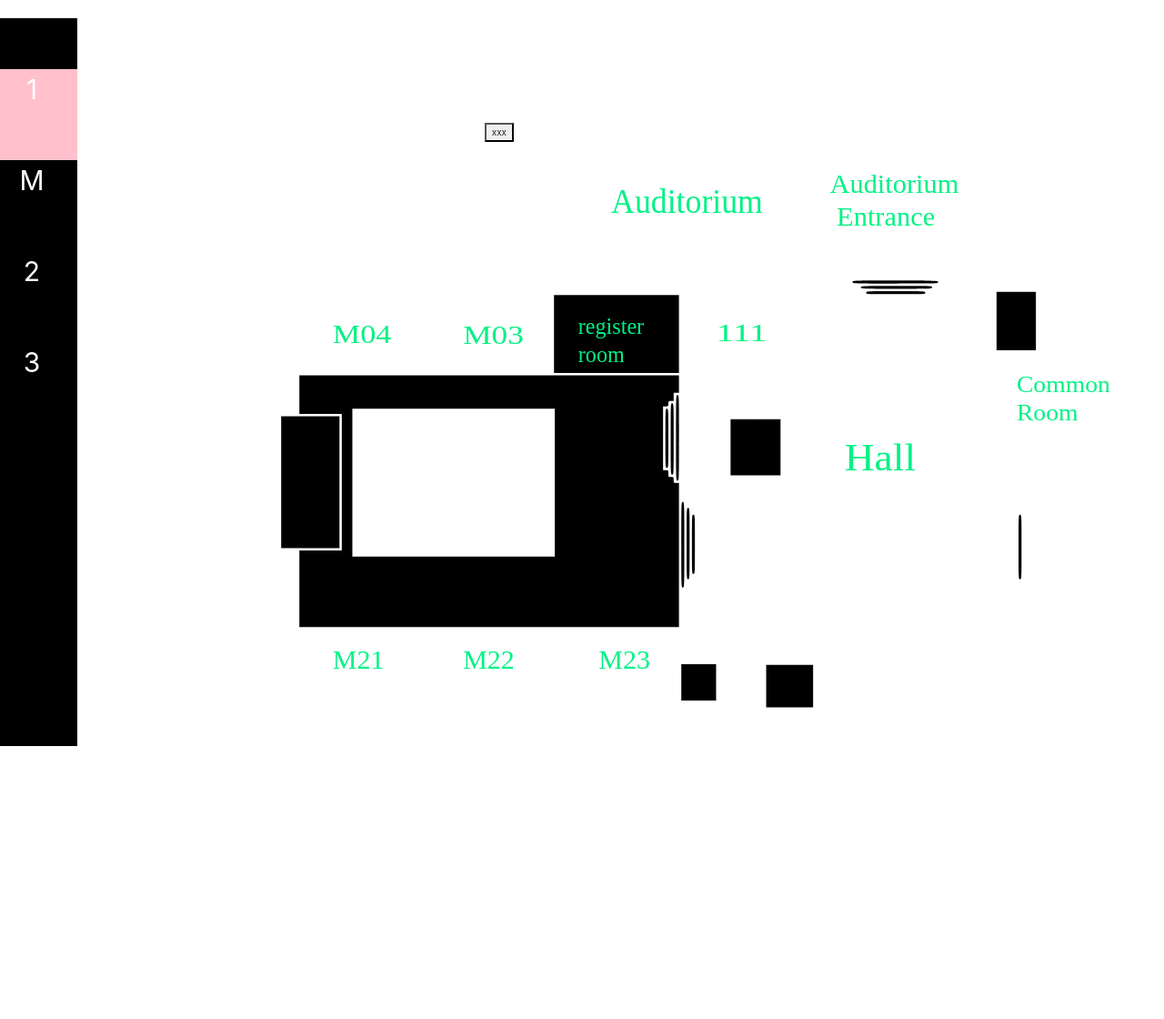
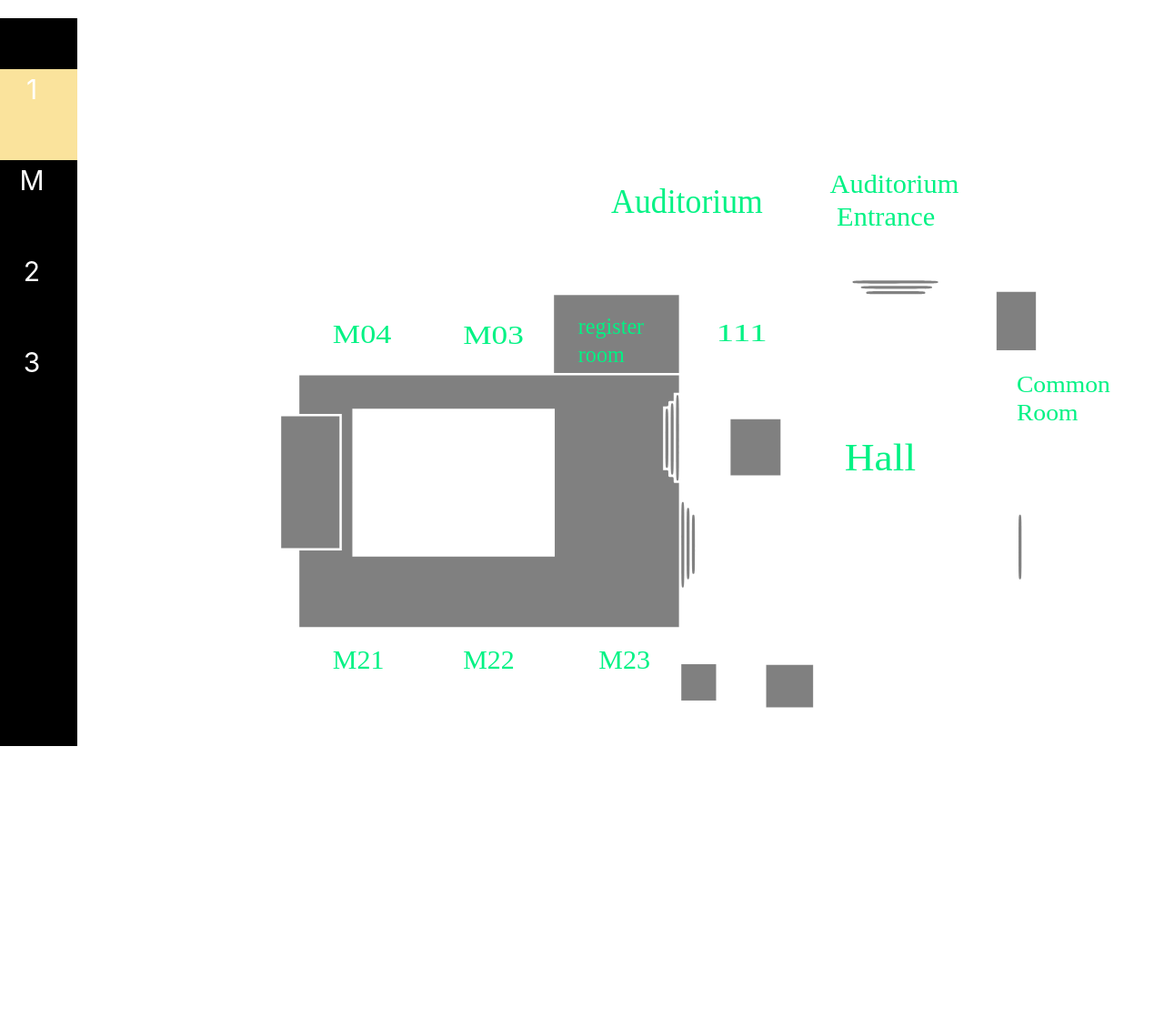
Before and after one commit to meenajaeiei/project, a Django app: page /reservation_map_1/ in a window 1280 px wide, after a click that opens the changed part. Shown: the part 113-1233 px from the top of the page at 91% size. Run offline with Django 3.2, Linux system fonts and the light colour scheme; data that the repository does not hold is empty; some libraries are stand-ins or nearby versions.

Commit message:
add datetime and change map color

```diff
--- a/static/css/style.css
+++ b/static/css/style.css
@@ -39,12 +39,6 @@ a:link {
 	text-decoration: none;
 }
 
-/* #welcome {
-	background: url("img/it_background.jpeg") no-repeat;
-    height: 100%;
-    background-size: cover;
-} */
-
 #floor-side {
 	width: 100px;
 	height: 100%;
@@ -63,7 +57,7 @@ a:link {
 }
 
 .active, .floor-number:hover {
-	background: pink;
+	background: #fae39c;
 }
 
 #floor {
@@ -73,7 +67,6 @@ a:link {
 
 .not-active {
 	pointer-events: none;
-	/*fill: orange;*/
 }
 
 #floor1-m-map {
@@ -89,25 +82,16 @@ a:link {
 	display: none;
 }
 
-/* .room {
-	position: relative;
-	background: pink;
-	border:1px solid white;
-}
-
-.room:hover {
-	background: #ea899a;
-} */
 
 .floor-1-no{
-	fill:grey;
+	fill:#FAC381;
 }
 
 .floor-1-yes{
-	fill:pink;
+	fill:#7491d0;
 }
 .floor-1-yes:hover{
-	fill: orange;
+	fill: #3867ce;
 }
 
 #detail-box {
@@ -121,6 +105,11 @@ a:link {
 	background: rgba(0,0,0,80%);
 	transition: 1s;
 	padding-left: 2%;
+	color: #FFF;
+}
+
+#detail-box p {
+	display: none;
 }
 
 #close-detail {
@@ -134,17 +123,16 @@ a:link {
 
 #room-number {
 	font-size: 5vw;
-	color: #FFF;
 	display: none;
+	margin: 0;
 }
 
 #status {
 	font-size: 2vw;
-	color: #FFF;
 	display: none;
 }
 
-#reservation {
+/*#reservation {
 	font-size: 1vw;
 	text-align: center;
 	width: 10vw;
@@ -153,10 +141,27 @@ a:link {
 	color: #000;
 	border: none;
 	display: none;
+}*/
+
+input[type=datetime-local] {
+	border: 0;
+  border-radius: 3px;
+  margin: 2px;
+  padding:5px;
+}
+
+button[type="submit"] {
+	margin: 30px 0;
+	background-color: #fae39c;
+	border: 12px;
+	color: #000;
+	padding: 20px;
+	display: none;
 }
 
 path {
 	stroke: #FFF;
+	fill: grey;
 	transition: fill 0.3s;
 }
 
--- a/static/js/script.js
+++ b/static/js/script.js
@@ -13,20 +13,6 @@ for (var i = 0; i < floorSelected.length; i++) {
 }
 
 function showFloor(floorNumber) {
-	console.log(floorNumber);
-
-	//set all block map to gray
-	for(i=0; i<allRooms.childElementCount; i++){
-		allRooms.children[i].style.fill = "gray";
-		allRooms.children[i].style.pointerEvents = "none";
-	}
-
-	//set selected floor to change color active
-	var floor = document.getElementsByClassName(floorNumber);
-	for(i=0; i<floor.length; i++) {
-		floor[i].style.fill = "#ffbacd";
-		floor[i].style.pointerEvents = "auto";
-	}
 
 	if(floorNumber == "floor-1" || floorNumber == "floor-m") {
 		document.getElementById("floor-1-m-map").style.display = "block";
@@ -49,20 +35,22 @@ function showDetail(roomNumber , roomstatus) {
 	document.getElementById("close-detail").style.display = "block";
 	var roomNumberID = document.getElementById("room-number");
 	var statusID = document.getElementById("status");
-	// var reservationID = document.getElementById("reservation");
+	var datetime = document.getElementsByClassName("datetime");
 
 	roomNumberID.innerHTML = roomNumber;
 	statusID.innerHTML = roomstatus;
 
+	for(i=0;i<datetime.length; i++) {
+		datetime[i].style.display = "block";
+	}
 	roomNumberID.style.display = "block";
 	statusID.style.display = "block";
-	//reservationID.style.display = "block";
 
 	var status = statusID.innerText;
 
 	document.getElementById("eiei").value = roomNumber;
 	document.getElementById("detail-box").style.width = "40%";
-	document.getElementById("detail-box").style.height = "50vh";
+	document.getElementById("detail-box").style.height = "55vh";
 
 
 
@@ -72,8 +60,11 @@ function showDetail(roomNumber , roomstatus) {
 function exit() {
 	document.getElementById("close-detail").style.display = "none";
 	document.getElementById("room-number").style.display = "none";
+	var datetime = document.getElementsByClassName("datetime");
+	for(i=0;i<datetime.length; i++) {
+		datetime[i].style.display = "block";
+	}
 	document.getElementById("status").style.display = "none";
-	// document.getElementById("reservation").style.display = "none";
 	document.getElementById("detail-box").style.width = "0%";
 	document.getElementById("detail-box").style.height = "0%";
 }
--- a/templates/blog/reservation_map_1.html
+++ b/templates/blog/reservation_map_1.html
@@ -93,8 +93,11 @@
 						<div id="close-detail" onclick="exit()">X</div>
 						<p id="room-number">Room Number</p>
 						<p id="status">cc</p><br>
+						<p> status: <div id="status">cc</div></p>
+						<p class="datetime">Begin Reserve : <input type="datetime-local" name="beginreservation" value=""></p>
+						<p class="datetime">End Reserve : <input type="datetime-local" name="endreservation" value=""></p>
 						<form action=""   method="GET">
-							<button  id = "eiei" type="submit" value="test" name = "room" >xxx</button>
+							<button  id = "eiei" type="submit" value="test" name = "room" >Reserve</button>
 							<input type="hidden" name="username" value="{{user.username}}" />
 						</form>
 					</div>
```
